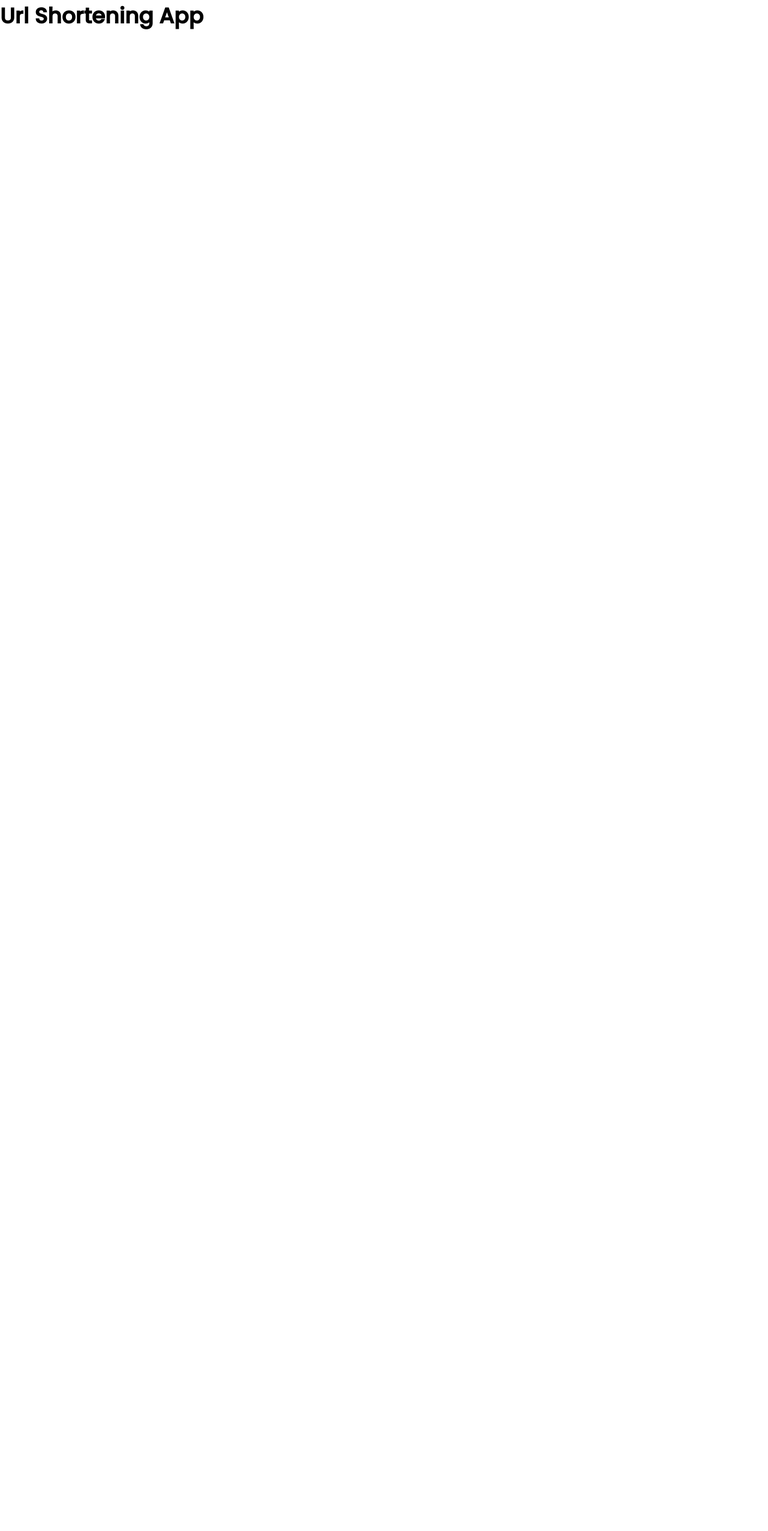
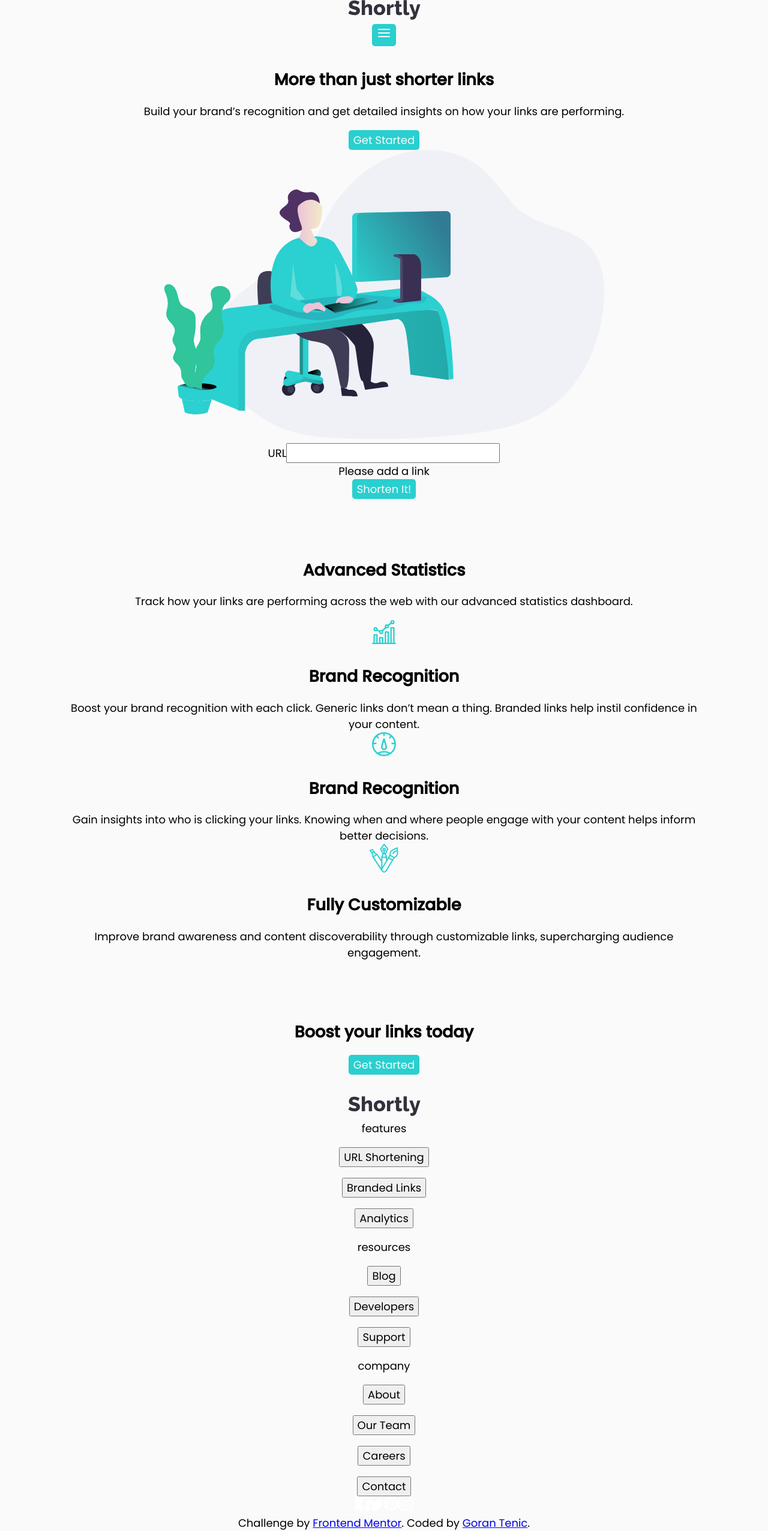
Before and after one commit to goranzu/fm-challenge-url-shortener, a React (Create React App) app: page / in a window 1280 px wide. Shown: the whole page at 60% size. Before the commit the page ends 800 px from the top, so only its background shows below. Built offline with nearby package versions, Linux system fonts and the light colour scheme.

Commit message:
wip html + styling

```diff
--- a/package.json
+++ b/package.json
@@ -44,6 +44,7 @@
     "eslint-plugin-jsx-a11y": "^6.4.1",
     "eslint-plugin-react": "^7.22.0",
     "eslint-plugin-react-hooks": "^4.2.0",
-    "prettier": "^2.2.1"
+    "prettier": "^2.2.1",
+    "prop-types": "^15.7.2"
   }
 }
--- a/src/App.js
+++ b/src/App.js
@@ -1,10 +1,22 @@
 import React from "react";
+import CTA from "./components/Cta";
+import Footer from "./components/Footer";
+import Header from "./components/Header";
+import Hero from "./components/Hero";
+import Results from "./components/Results";
+import Statistics from "./components/Statistics";
 
 function App() {
   return (
-    <div className="App">
-      <h1>Url Shortening App</h1>
-    </div>
+    <>
+      <Header />
+      <main>
+        <Hero />
+        <Statistics />
+        <CTA />
+      </main>
+      <Footer />
+    </>
   );
 }
 
--- /dev/null
+++ b/src/components/Cta.js
@@ -0,0 +1,12 @@
+import React from "react";
+
+function CTA() {
+  return (
+    <section className="cta flow">
+      <h2>Boost your links today</h2>
+      <button className="btn bg-green">Get Started</button>
+    </section>
+  );
+}
+
+export default CTA;
--- /dev/null
+++ b/src/components/Footer.js
@@ -0,0 +1,66 @@
+import React from "react";
+import { ReactComponent as Logo } from "../assets/images/logo.svg";
+import { ReactComponent as Facebook } from "../assets/icons/icon-facebook.svg";
+import { ReactComponent as Twitter } from "../assets/icons/icon-twitter.svg";
+import { ReactComponent as Pintrest } from "../assets/icons/icon-pinterest.svg";
+import { ReactComponent as Instagram } from "../assets/icons/icon-instagram.svg";
+
+const navLists = [
+  {
+    header: "features",
+    links: ["URL Shortening", "Branded Links", "Analytics"],
+  },
+  {
+    header: "resources",
+    links: ["Blog", "Developers", "Support"],
+  },
+  {
+    header: "company",
+    links: ["About", "Our Team", "Careers", "Contact"],
+  },
+];
+
+const mediaLinks = [Facebook, Twitter, Pintrest, Instagram];
+
+function Footer() {
+  function createNavLinks() {
+    return navLists.map((list) => (
+      <div key={list.header} className={`${list.header}-list flex flow`}>
+        <p>{list.header}</p>
+        {list.links.map((link) => (
+          <button key={link} className="btn-link">
+            {link}
+          </button>
+        ))}
+      </div>
+    ));
+  }
+  return (
+    <footer className="footer">
+      <div className="container">
+        <div className="logo">
+          <Logo />
+        </div>
+        <nav className="secondary-nav flow">{createNavLinks()}</nav>
+        <div className="social-media">
+          {mediaLinks.map((Icon, index) => (
+            <Icon key={index} />
+          ))}
+        </div>
+        <div className="attribution">
+          Challenge by{" "}
+          <a
+            rel="noreferrer"
+            href="https://www.frontendmentor.io?ref=challenge"
+            target="_blank"
+          >
+            Frontend Mentor
+          </a>
+          . Coded by <a href="https://www.github.com">Goran Tenic</a>.
+        </div>
+      </div>
+    </footer>
+  );
+}
+
+export default Footer;
--- /dev/null
+++ b/src/components/Header.js
@@ -0,0 +1,46 @@
+import React from "react";
+import { ReactComponent as Logo } from "../assets/images/logo.svg";
+import { ReactComponent as Menu } from "../assets/icons/menu.svg";
+
+function Header() {
+  return (
+    <header className="header">
+      <div className="container">
+        <div className="logo">
+          <Logo />
+        </div>
+        <nav hidden className="primary-nav">
+          <div className="left">
+            <ul role="list">
+              <li>
+                <a href="#fetures">Features</a>
+              </li>
+              <li>
+                <a href="#pricing">Pricing</a>
+              </li>
+              <li>
+                <a href="#resources">Resources</a>
+              </li>
+            </ul>
+          </div>
+          <div className="right">
+            <ul role="list">
+              <li>
+                <button className="btn">Login</button>
+              </li>
+              <li>
+                <button className="btn bg-green">Sign Up</button>
+              </li>
+            </ul>
+          </div>
+        </nav>
+        <button className="btn">
+          <span className="sr-only">Open mobile navigation</span>
+          <Menu />
+        </button>
+      </div>
+    </header>
+  );
+}
+
+export default Header;
--- /dev/null
+++ b/src/components/Hero.js
@@ -0,0 +1,26 @@
+import React from "react";
+import { ReactComponent as Illustration } from "../assets/images/illustration-working.svg";
+import UrlBar from "./UrlBar";
+
+function Hero() {
+  return (
+    <section className="hero">
+      <div className="container">
+        <div className="text-box flow">
+          <h1>More than just shorter links</h1>
+          <p>
+            Build your brand’s recognition and get detailed insights on how your
+            links are performing.
+          </p>
+          <button className="btn bg-green">Get Started</button>
+        </div>
+        <div className="illustration">
+          <Illustration />
+        </div>
+        <UrlBar />
+      </div>
+    </section>
+  );
+}
+
+export default Hero;
--- /dev/null
+++ b/src/components/Results.js
@@ -0,0 +1,25 @@
+import React from "react";
+
+function Results() {
+  return (
+    <>
+      <div className="result">
+        <p className="original-url">https://frontendmentor.io</p>
+        <p className="short-url">https://rel.ink/4ksa</p>
+        <button className="btn t-green">Copy</button>
+      </div>
+      <div className="result">
+        <p className="original-url">https://frontendmentor.io</p>
+        <p className="short-url">https://rel.ink/4ksa</p>
+        <button className="btn t-green">Copy</button>
+      </div>
+      <div className="result">
+        <p className="original-url">https://frontendmentor.io</p>
+        <p className="short-url">https://rel.ink/4ksa</p>
+        <button className="btn t-green">Copy</button>
+      </div>
+    </>
+  );
+}
+
+export default Results;
--- /dev/null
+++ b/src/components/StatCard.js
@@ -0,0 +1,20 @@
+import React from "react";
+import PropTypes from "prop-types";
+
+function StatCard({ Icon, heading, text }) {
+  return (
+    <article className="statcard flow">
+      <Icon />
+      <h2>{heading}</h2>
+      <p>{text}</p>
+    </article>
+  );
+}
+
+StatCard.propTypes = {
+  Icon: PropTypes.node.isRequired,
+  heading: PropTypes.string.isRequired,
+  text: PropTypes.string.isRequireds,
+};
+
+export default StatCard;
--- /dev/null
+++ b/src/components/Statistics.js
@@ -0,0 +1,53 @@
+import React from "react";
+import StatCard from "./StatCard";
+import { ReactComponent as BrandSVG } from "../assets/icons/icon-brand-recognition.svg";
+import { ReactComponent as DetailSVG } from "../assets/icons/icon-detailed-records.svg";
+import { ReactComponent as CustomSVG } from "../assets/icons/icon-fully-customizable.svg";
+
+const cards = [
+  {
+    Icon: BrandSVG,
+    heading: "Brand Recognition",
+    text:
+      "Boost your brand recognition with each click. Generic links don’t mean a thing. Branded links help instil confidence in your content.",
+  },
+  {
+    Icon: DetailSVG,
+    heading: "Brand Recognition",
+    text:
+      "Gain insights into who is clicking your links. Knowing when and where people engage with your content helps inform better decisions.",
+  },
+  {
+    Icon: CustomSVG,
+    heading: "Fully Customizable",
+    text:
+      "Improve brand awareness and content discoverability through customizable links, supercharging audience engagement.",
+  },
+];
+
+function Statistics() {
+  return (
+    <section className="statistics">
+      <div className="container flow">
+        <h2>Advanced Statistics</h2>
+        <p>
+          {" "}
+          Track how your links are performing across the web with our advanced
+          statistics dashboard.
+        </p>
+        <div className="cards">
+          {cards.map((card) => (
+            <StatCard
+              key={card.heading}
+              Icon={card.Icon}
+              heading={card.heading}
+              text={card.text}
+            />
+          ))}
+        </div>
+      </div>
+    </section>
+  );
+}
+
+export default Statistics;
--- /dev/null
+++ b/src/components/UrlBar.js
@@ -0,0 +1,14 @@
+import React from "react";
+
+function UrlBar() {
+  return (
+    <div className="url-bar">
+      <label htmlFor="url">URL</label>
+      <input type="text" name="url" id="url" />
+      <p className="error-message">Please add a link</p>
+      <button className="btn bg-green">Shorten It!</button>
+    </div>
+  );
+}
+
+export default UrlBar;
--- a/src/index.css
+++ b/src/index.css
@@ -16,6 +16,7 @@
   --clr-primary-500: hsl(257, 27%, 26%);
   --clr-secondary: hsl(0, 87%, 67%);
 
+  --clr-neutral-300: hsl(0, 0%, 98%);
   --clr-neutral-400: hsl(0, 0%, 75%);
   --clr-neutral-500: hsl(257, 7%, 63%);
   --clr-neutral-600: hsl(255, 11%, 22%);
@@ -90,9 +91,68 @@
   }
 }
 
+[hidden] {
+  display: none !important;
+}
+
+.btn {
+  border-radius: var(--br, 5px);
+  background-color: var(--bg, var(--clr-primary-400));
+  color: var(--clr, var(--clr-neutral-300));
+  border: 2px solid transparent;
+  cursor: pointer;
+  display: inline-block;
+}
+
 /* typography */
 
 body {
   font-family: var(--ff-ss);
   font-size: var(--fs-500);
+  background-color: var(--clr-neutral-300);
+  text-align: center;
 }
+
+/* utils */
+
+.sr-only {
+  border: 0 !important;
+  clip: rect(1px, 1px, 1px, 1px) !important; /* 1 */
+  -webkit-clip-path: inset(50%) !important;
+  clip-path: inset(50%) !important; /* 2 */
+  height: 1px !important;
+  margin: -1px !important;
+  overflow: hidden !important;
+  padding: 0 !important;
+  position: absolute !important;
+  width: 1px !important;
+  white-space: nowrap !important; /* 3 */
+}
+
+/* layout */
+
+.container {
+  max-width: 71rem;
+  margin: 0 auto;
+  padding: 0 2rem;
+}
+
+section {
+  padding: 2em 0;
+}
+
+main > section + section {
+  margin-top: 1.5em;
+}
+
+.flow > * + * {
+  margin-top: var(--fl, 1em);
+}
+
+.flex {
+  display: flex;
+  align-items: center;
+  justify-content: space-between;
+  flex-direction: var(--dir, column);
+  flex-wrap: var(--wrap, wrap);
+}
```
Also changed, not shown: .eslintrc.json, src/assets/icons/menu.svg (added).
